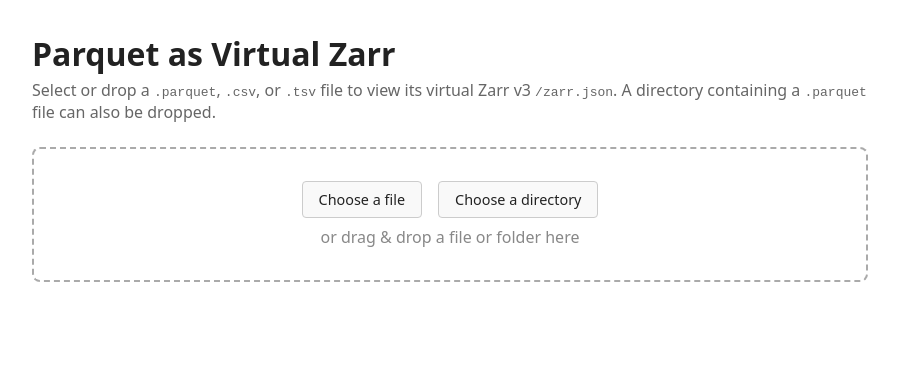
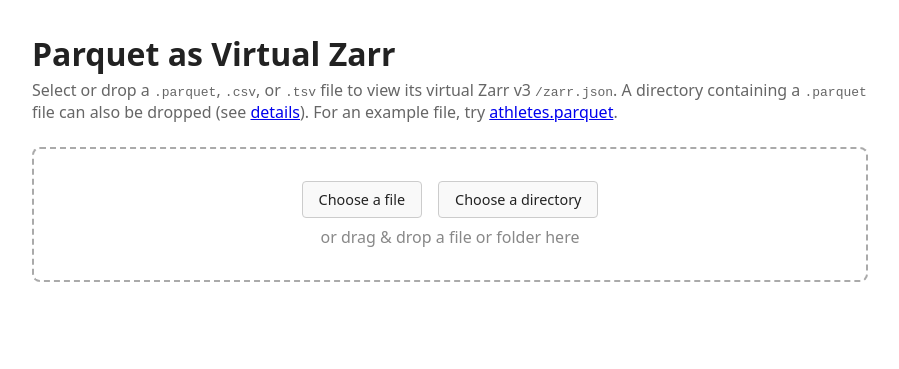
Before and after one commit to keller-mark/parquet-as-virtual-zarr.js, a website built with Vite: page index.html in a window 1280 px wide. Shown: the whole page, without its empty margins (190-1089 px from the left). Built offline with nearby package versions, Linux system fonts and the light colour scheme.

Commit message:
Update demo file

```diff
--- a/index.html
+++ b/index.html
@@ -46,7 +46,11 @@
 </head>
 <body>
   <h1>Parquet as Virtual Zarr</h1>
-  <p class="subtitle">Select or drop a <code>.parquet</code>, <code>.csv</code>, or <code>.tsv</code> file to view its virtual Zarr v3 <code>/zarr.json</code>. A directory containing a <code>.parquet</code> file can also be dropped.</p>
+  <p class="subtitle">
+      Select or drop a <code>.parquet</code>, <code>.csv</code>, or <code>.tsv</code> file to view its virtual Zarr v3 <code>/zarr.json</code>.
+      A directory containing a <code>.parquet</code> file can also be dropped (see <a href="https://github.com/keller-mark/parquet-as-virtual-zarr.js/issues/11">details</a>).
+      For an example file, try <a href="https://github.com/uwdata/mosaic/raw/main/data/athletes.parquet" target="_blank">athletes.parquet</a>.
+  </p>
 
   <div id="drop-zone">
     <div class="file-inputs">
@@ -64,14 +68,15 @@
 
   <p id="status"></p>
 
-  <h2 id="chunk-table-heading" style="display:none; margin-top:1.5rem;">First Row-Group <small style="font-size:0.6em; font-weight:normal; color:#666;">(preview: up to 10,000 rows)</small></h2>
-  <div id="chunk-table-container"></div>
 
   <pre id="output"></pre>
 
   <h2 id="consolidated-heading" style="display:none; margin-top:1.5rem;">Consolidated Metadata</h2>
   <pre id="consolidated-output" style="display:none; background:#f6f8fa; border:1px solid #ddd; border-radius:4px; padding:1rem; overflow:auto; max-height:70vh; font-size:0.85rem; white-space:pre-wrap; word-break:break-all;"></pre>
 
+  <h2 id="chunk-table-heading" style="display:none; margin-top:1.5rem;">First Row-Group <small style="font-size:0.6em; font-weight:normal; color:#666;">(preview: up to 10,000 rows)</small></h2>
+  <div id="chunk-table-container"></div>
+
   <script type="module" src="./demo/main.js"></script>
 </body>
 </html>
```
